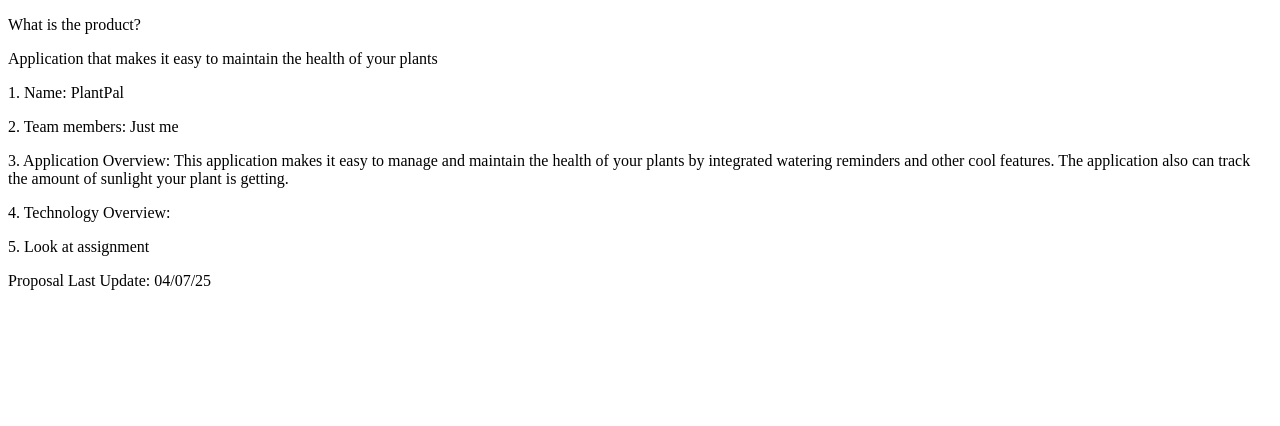
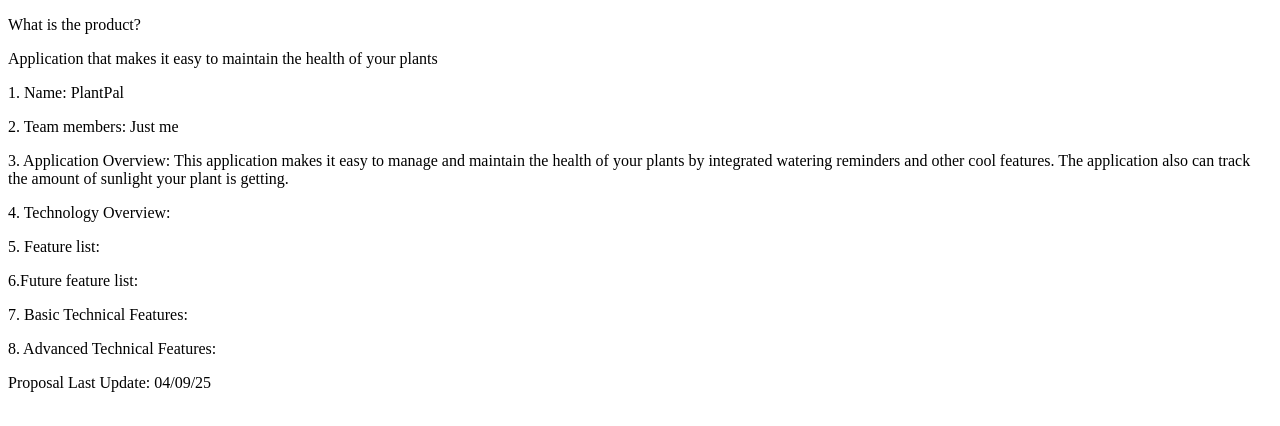
Before and after one commit to LV775/Class-Product-Proposal, a plain HTML site: page index.html in a window 1280 px wide. Drawn offline with Linux system fonts and the light colour scheme.

Commit message:
Updated file.

```diff
--- a/index.html
+++ b/index.html
@@ -13,8 +13,11 @@
          your plants by integrated watering reminders and other cool features. The application also
         can track the amount of sunlight your plant is getting.  </p>
     <p>4. Technology Overview:</p>
-    <p>5. Look at assignment</p>
+    <p>5. Feature list: </p>
+    <p>6.Future feature list: </p>
+    <p>7. Basic Technical Features:</p>
+    <p>8. Advanced Technical Features:</p>
 
 
 
-    <p>Proposal Last Update: 04/07/25<p>
+    <p>Proposal Last Update: 04/09/25<p>
```
